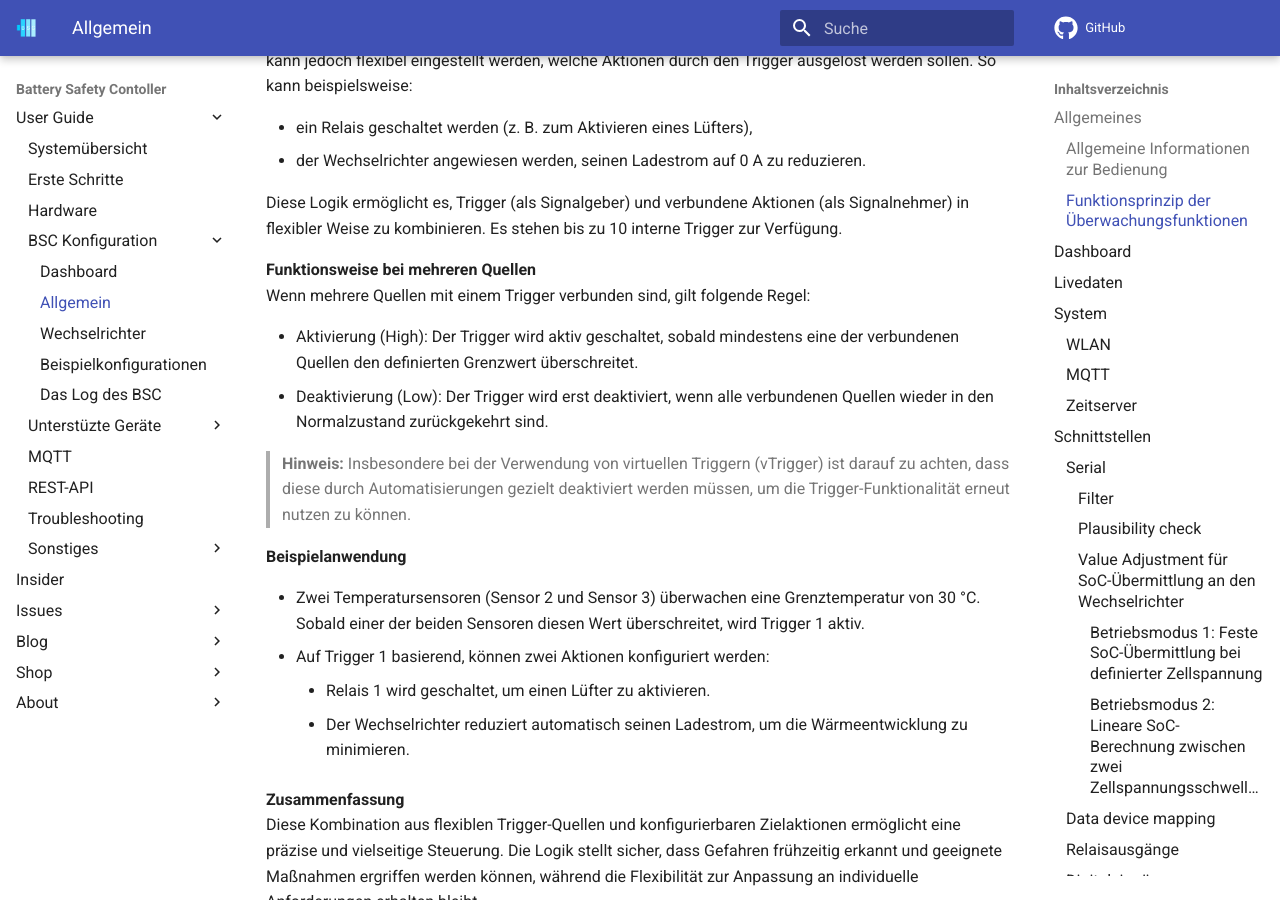
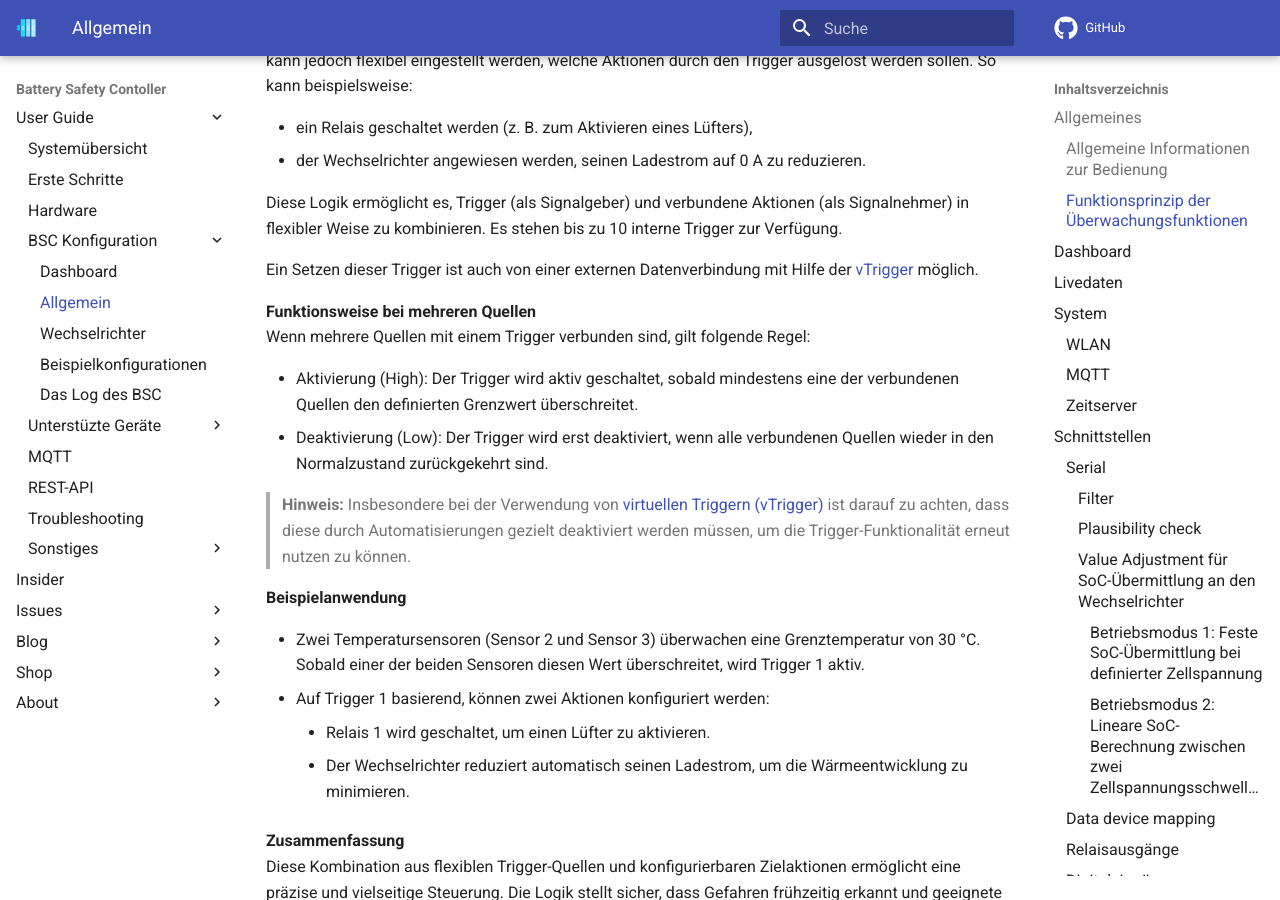
Before and after one commit to bsc-org/bsc, an MkDocs documentation site: the page built from docs/settings_bsc.md, in a window 1280 px wide and 900 px high, scrolled down 850 px. Built offline with MkDocs 1.6.1 and Material for MkDocs 9.7.7, drawn with Linux system fonts in a browser that asks for light colours; comment, search, counter and statistics services are not loaded.

Commit message:
vTrigger bei Trigger erwähnt

```diff
--- a/docs/settings_bsc.md
+++ b/docs/settings_bsc.md
@@ -25,13 +25,15 @@ Für jeden zu überwachenden Wert kann ein Trigger konfiguriert werden, der bei
 
 Diese Logik ermöglicht es, Trigger (als Signalgeber) und verbundene Aktionen (als Signalnehmer) in flexibler Weise zu kombinieren. Es stehen bis zu 10 interne Trigger zur Verfügung.
 
+Ein Setzen dieser Trigger ist auch von einer externen Datenverbindung mit Hilfe der [vTrigger](mqtt.md#virtual-trigger) möglich.
+
 **Funktionsweise bei mehreren Quellen**
 Wenn mehrere Quellen mit einem Trigger verbunden sind, gilt folgende Regel:
 
   - Aktivierung (High): Der Trigger wird aktiv geschaltet, sobald mindestens eine der verbundenen Quellen den definierten Grenzwert überschreitet.
   - Deaktivierung (Low): Der Trigger wird erst deaktiviert, wenn alle verbundenen Quellen wieder in den Normalzustand zurückgekehrt sind.
 
-> **Hinweis:** Insbesondere bei der Verwendung von virtuellen Triggern (vTrigger) ist darauf zu achten, dass diese durch Automatisierungen gezielt deaktiviert werden müssen, um die Trigger-Funktionalität erneut nutzen zu können.
+> **Hinweis:** Insbesondere bei der Verwendung von [virtuellen Triggern (vTrigger)](mqtt.md#virtual-trigger) ist darauf zu achten, dass diese durch Automatisierungen gezielt deaktiviert werden müssen, um die Trigger-Funktionalität erneut nutzen zu können.
 
 **Beispielanwendung**
 
```
